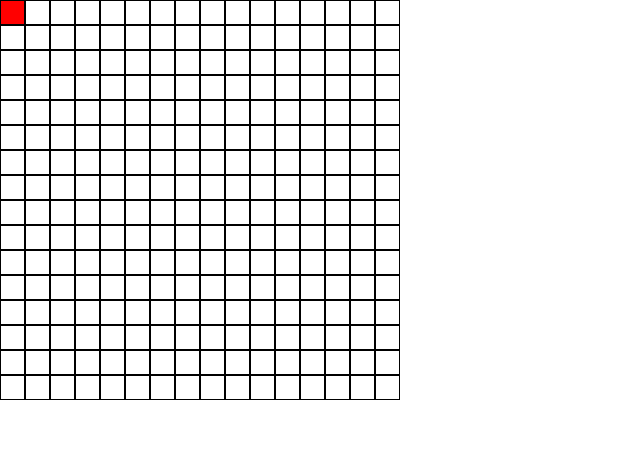
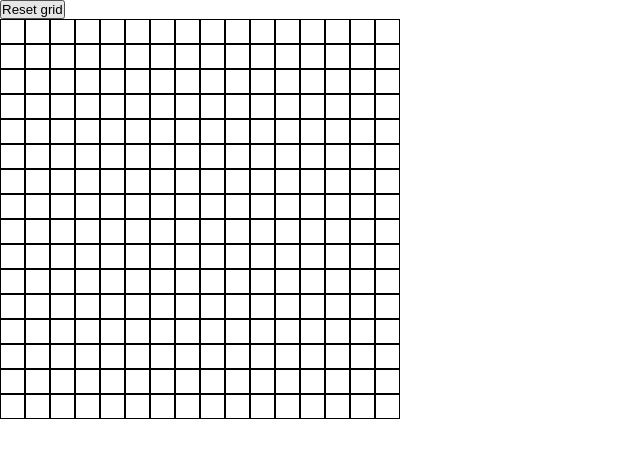
Before and after one commit to Lushtrii/etch-a-sketch, a plain HTML site: page index.html in a window 1280 px wide. Shown: the whole page, without its empty margins (0-640 px from the left). Drawn offline with Linux system fonts and the light colour scheme.

Commit message:
feat: create button to reset grid and grid side length

```diff
--- a/script.js
+++ b/script.js
@@ -1,21 +1,59 @@
+const GRID_CELL_SIDE_LENGTH_PX = 25;
 function createGrid(numRows, numCols) {
   const container = document.querySelector("#grid");
+  container.style.width = `${GRID_CELL_SIDE_LENGTH_PX * numCols}px`;
+  container.style.height = `${GRID_CELL_SIDE_LENGTH_PX * numRows}px`;
   container.addEventListener("mouseover", (e) => {
     e.target.classList.add("filled");
   });
 
+  const childrenArr = [];
   for (let i = 0; i < numRows; i++) {
     for (let j = 0; j < numCols; j++) {
-      const gridCell = createGridCell();
-      container.appendChild(gridCell);
+      childrenArr.push(generateGridCell());
     }
   }
+  container.replaceChildren(...childrenArr);
 }
 
-function createGridCell() {
+function generateGridCell() {
   const gridCell = document.createElement("div");
+  gridCell.style.width = `${GRID_CELL_SIDE_LENGTH_PX}px`;
+  gridCell.style.height = `${GRID_CELL_SIDE_LENGTH_PX}px`;
   gridCell.classList.add("grid-cell");
   return gridCell;
 }
 
-createGrid(16, 16);
+function createResetButton() {
+  const MIN_GRID_SQUARES = 1;
+  const MAX_GRID_SQUARES = 100;
+  const resetGridButton = document.createElement("button");
+  resetGridButton.textContent = "Reset grid";
+
+  resetGridButton.addEventListener("click", () => {
+    const gridSideLength = +prompt(
+      "Enter the number of grid squares per side (between 1 and 100):",
+    );
+    if (
+      gridSideLength < MIN_GRID_SQUARES ||
+      gridSideLength > MAX_GRID_SQUARES
+    ) {
+      alert(
+        `ERROR: Grid side length is outside the bounds of [${MIN_GRID_SQUARES}, ${MAX_GRID_SQUARES}]`,
+      );
+    }
+    createGrid(gridSideLength, gridSideLength);
+  });
+
+  const body = document.querySelector("body");
+  const grid = document.querySelector("#grid");
+  body.insertBefore(resetGridButton, grid);
+}
+
+function setupUI() {
+  const DEFAULT_GRID_SIDE_LENGTH = 16;
+  createResetButton();
+  createGrid(DEFAULT_GRID_SIDE_LENGTH, DEFAULT_GRID_SIDE_LENGTH);
+}
+
+setupUI();
--- a/style.css
+++ b/style.css
@@ -4,22 +4,12 @@
   box-sizing: border-box;
 }
 
-:root {
-  --cell-side-length: 25px;
-  --num-rows: 16;
-  --num-cols: 16;
-}
-
 #grid {
-  width: calc(var(--cell-side-length) * var(--num-cols));
-  height: calc(var(--cell-side-length) * var(--num-rows));
   display: flex;
   flex-wrap: wrap;
 }
 
 .grid-cell {
-  width: var(--cell-side-length);
-  height: var(--cell-side-length);
   border: 1px solid black;
 }
 
```
